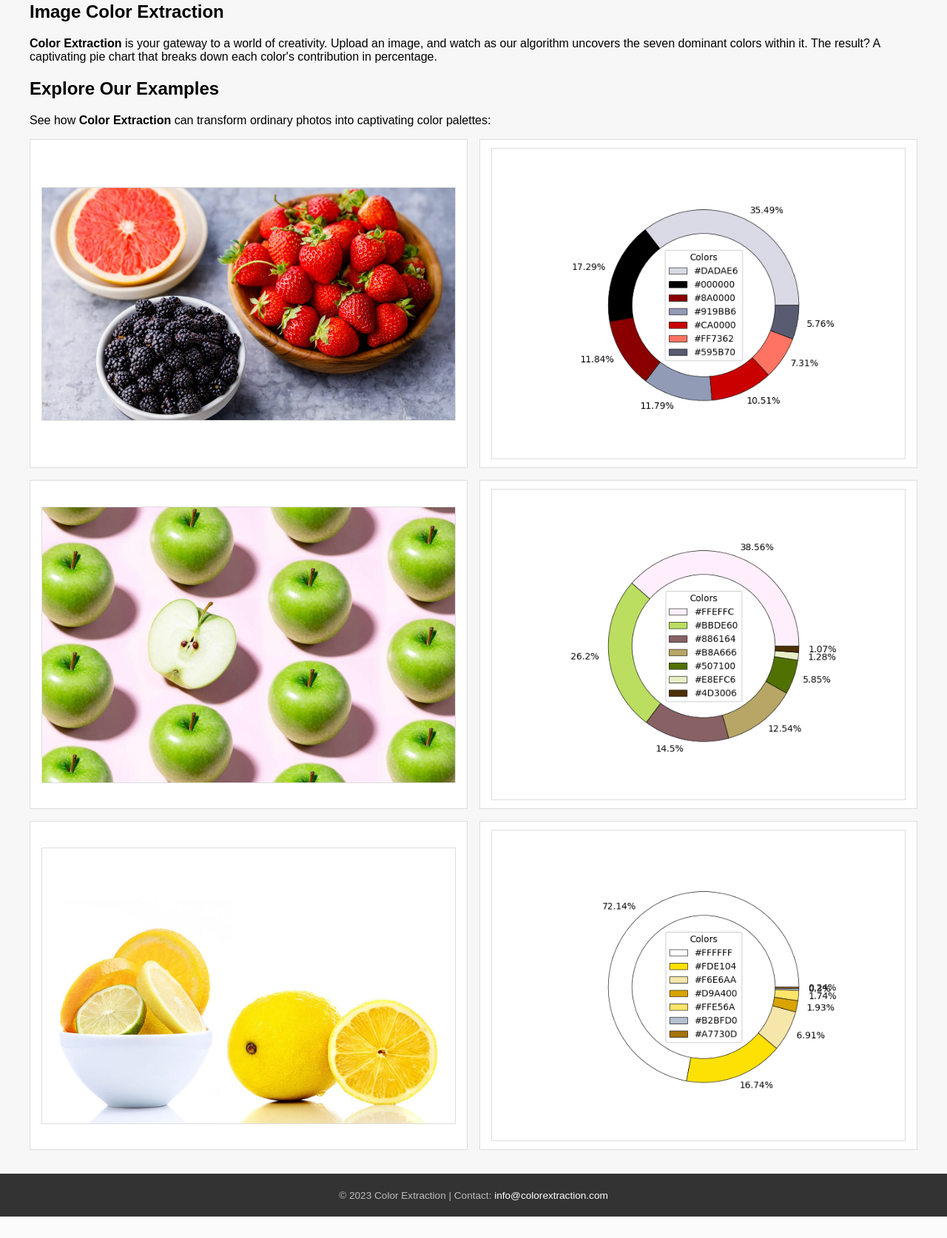
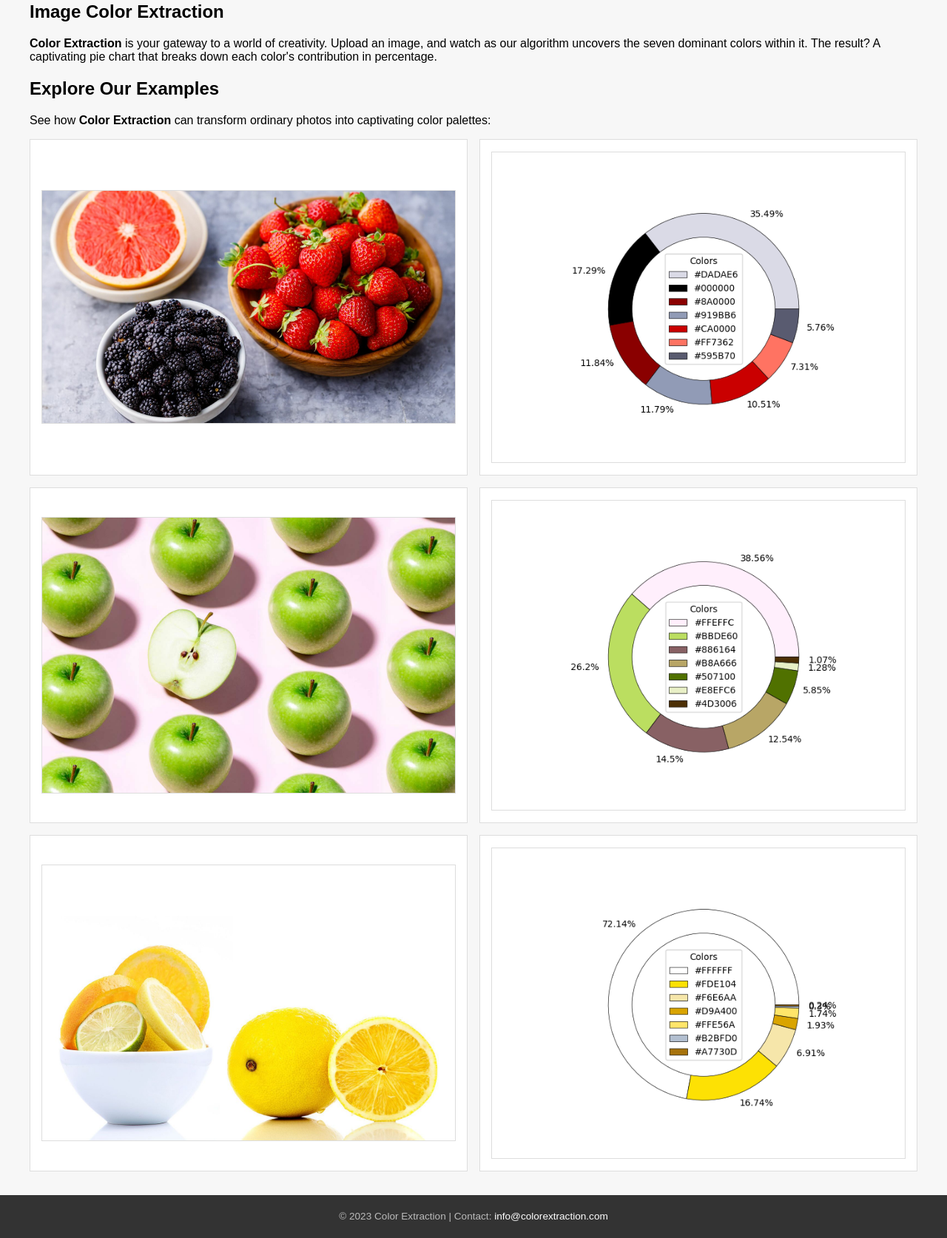
Before and after one commit to v-buyukli/color_extraction, a Django app: page / in a window 1280 px wide. Shown: the part 180-1854 px from the top of the page at 74% size. Before the commit the page ends 1825 px from the top, so only its background shows below. Run offline with Django 4.2, Linux system fonts and the light colour scheme.

Commit message:
fix styles

```diff
--- a/color_extractor/static/color_extractor/styles.css
+++ b/color_extractor/static/color_extractor/styles.css
@@ -46,7 +46,6 @@ main {
     flex-direction: column;
     align-items: center;
     justify-content: center;
-    height: 411px;
 }
 
 .photo img {
@@ -94,6 +93,5 @@ footer {
     }
     .photo {
         max-width: 100%;
-        height: auto;
     }
 }
```
